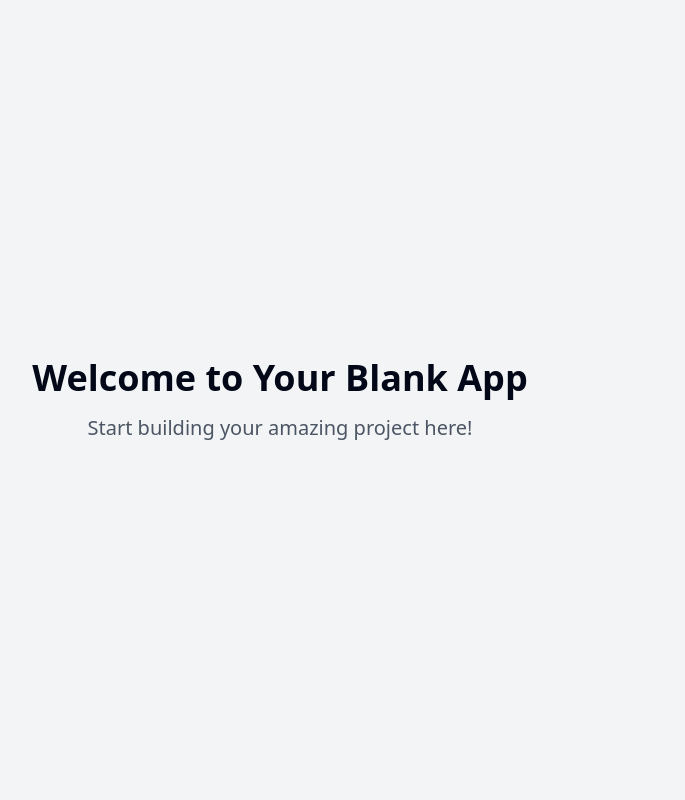
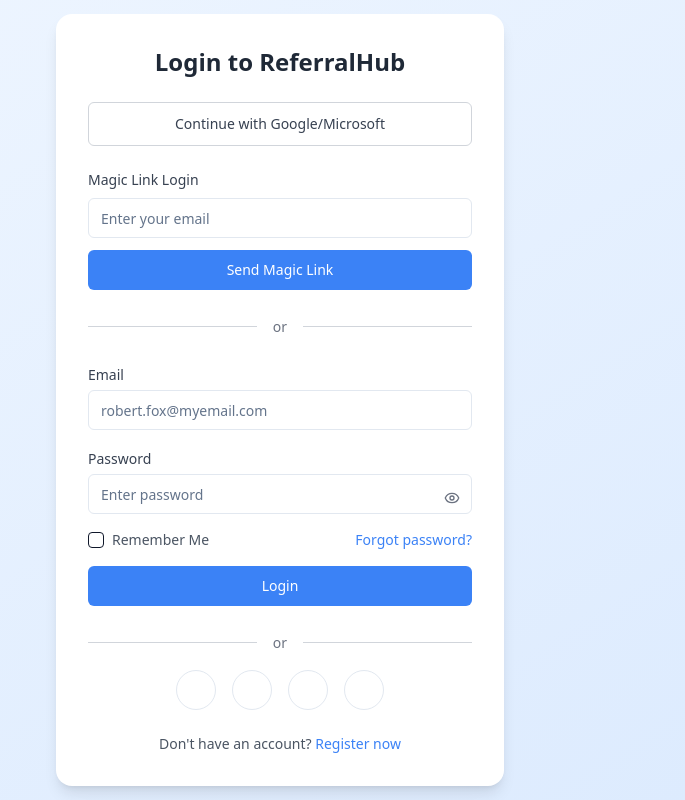
Before and after one commit to jatinmahajan123/refera, a React (Vite) app: page / in a window 1280 px wide. Shown: the whole page, without its empty margins (360-1045 px from the left). Built offline with nearby package versions, Linux system fonts and the light colour scheme.

Commit message:
Design front end
Implement front end design using React and CSS.

```diff
--- /dev/null
+++ b/src/components/LoginCard.tsx
@@ -0,0 +1,161 @@
+
+import React, { useState } from 'react';
+import { Button } from "@/components/ui/button";
+import { Input } from "@/components/ui/input";
+import { Checkbox } from "@/components/ui/checkbox";
+import { Eye, EyeOff } from 'lucide-react';
+
+const LoginCard = () => {
+  const [showPassword, setShowPassword] = useState(false);
+  const [email, setEmail] = useState('');
+  const [password, setPassword] = useState('');
+
+  const handleMagicLinkSubmit = (e: React.FormEvent) => {
+    e.preventDefault();
+    // Handle magic link login
+    console.log('Magic link requested for:', email);
+  };
+
+  const handleLoginSubmit = (e: React.FormEvent) => {
+    e.preventDefault();
+    // Handle traditional login
+    console.log('Login attempted with:', { email, password });
+  };
+
+  return (
+    <div className="min-h-screen flex items-center justify-center bg-gradient-to-br from-blue-50 to-blue-100">
+      <div className="w-full max-w-md p-8 bg-white rounded-2xl shadow-lg">
+        <h2 className="text-2xl font-semibold text-center text-gray-800 mb-6">
+          Login to ReferralHub
+        </h2>
+
+        {/* OAuth Button */}
+        <Button
+          variant="outline"
+          className="w-full mb-6 h-11 text-gray-700 border border-gray-300"
+          onClick={() => console.log('OAuth clicked')}
+        >
+          Continue with Google/Microsoft
+        </Button>
+
+        {/* Magic Link Section */}
+        <div className="mb-6">
+          <p className="text-sm font-medium text-gray-700 mb-2">Magic Link Login</p>
+          <form onSubmit={handleMagicLinkSubmit} className="space-y-3">
+            <Input
+              type="email"
+              placeholder="Enter your email"
+              className="w-full"
+              value={email}
+              onChange={(e) => setEmail(e.target.value)}
+            />
+            <Button type="submit" className="w-full bg-blue-500 hover:bg-blue-600 text-white">
+              Send Magic Link
+            </Button>
+          </form>
+        </div>
+
+        <div className="relative flex items-center justify-center my-6">
+          <div className="absolute inset-0 flex items-center">
+            <div className="w-full border-t border-gray-300"></div>
+          </div>
+          <div className="relative bg-white px-4">
+            <span className="text-sm text-gray-500">or</span>
+          </div>
+        </div>
+
+        {/* Traditional Login Form */}
+        <form onSubmit={handleLoginSubmit} className="space-y-4">
+          <div>
+            <label className="text-sm font-medium text-gray-700">Email</label>
+            <Input
+              type="email"
+              placeholder="robert.fox@myemail.com"
+              className="mt-1"
+              value={email}
+              onChange={(e) => setEmail(e.target.value)}
+            />
+          </div>
+
+          <div>
+            <label className="text-sm font-medium text-gray-700">Password</label>
+            <div className="relative">
+              <Input
+                type={showPassword ? "text" : "password"}
+                placeholder="Enter password"
+                className="mt-1 pr-10"
+                value={password}
+                onChange={(e) => setPassword(e.target.value)}
+              />
+              <button
+                type="button"
+                onClick={() => setShowPassword(!showPassword)}
+                className="absolute right-3 top-[60%] transform -translate-y-1/2"
+              >
+                {showPassword ? (
+                  <EyeOff className="h-4 w-4 text-gray-500" />
+                ) : (
+                  <Eye className="h-4 w-4 text-gray-500" />
+                )}
+              </button>
+            </div>
+          </div>
+
+          <div className="flex items-center justify-between">
+            <div className="flex items-center">
+              <Checkbox id="remember" className="h-4 w-4 text-blue-500" />
+              <label htmlFor="remember" className="ml-2 text-sm text-gray-600">
+                Remember Me
+              </label>
+            </div>
+            <button type="button" className="text-sm text-blue-500 hover:text-blue-600">
+              Forgot password?
+            </button>
+          </div>
+
+          <Button type="submit" className="w-full bg-blue-500 hover:bg-blue-600 text-white">
+            Login
+          </Button>
+        </form>
+
+        {/* Social Login */}
+        <div className="mt-6">
+          <div className="relative flex items-center justify-center">
+            <div className="absolute inset-0 flex items-center">
+              <div className="w-full border-t border-gray-300"></div>
+            </div>
+            <div className="relative bg-white px-4">
+              <span className="text-sm text-gray-500">or</span>
+            </div>
+          </div>
+
+          <div className="mt-4 flex justify-center space-x-4">
+            {['google', 'facebook', 'twitter', 'linkedin'].map((social) => (
+              <Button
+                key={social}
+                variant="outline"
+                className="w-10 h-10 p-0 rounded-full"
+                onClick={() => console.log(`${social} login clicked`)}
+              >
+                <span className="sr-only">Login with {social}</span>
+                <div className="w-5 h-5 text-gray-700">
+                  {/* Icon placeholder - replace with actual social icons */}
+                </div>
+              </Button>
+            ))}
+          </div>
+        </div>
+
+        {/* Register Link */}
+        <p className="mt-6 text-center text-sm text-gray-600">
+          Don't have an account?{' '}
+          <button className="text-blue-500 hover:text-blue-600 font-medium">
+            Register now
+          </button>
+        </p>
+      </div>
+    </div>
+  );
+};
+
+export default LoginCard;
--- a/src/pages/Index.tsx
+++ b/src/pages/Index.tsx
@@ -1,14 +1,8 @@
-// Update this page (the content is just a fallback if you fail to update the page)
+
+import LoginCard from "@/components/LoginCard";
 
 const Index = () => {
-  return (
-    <div className="min-h-screen flex items-center justify-center bg-gray-100">
-      <div className="text-center">
-        <h1 className="text-4xl font-bold mb-4">Welcome to Your Blank App</h1>
-        <p className="text-xl text-gray-600">Start building your amazing project here!</p>
-      </div>
-    </div>
-  );
+  return <LoginCard />;
 };
 
 export default Index;
```
